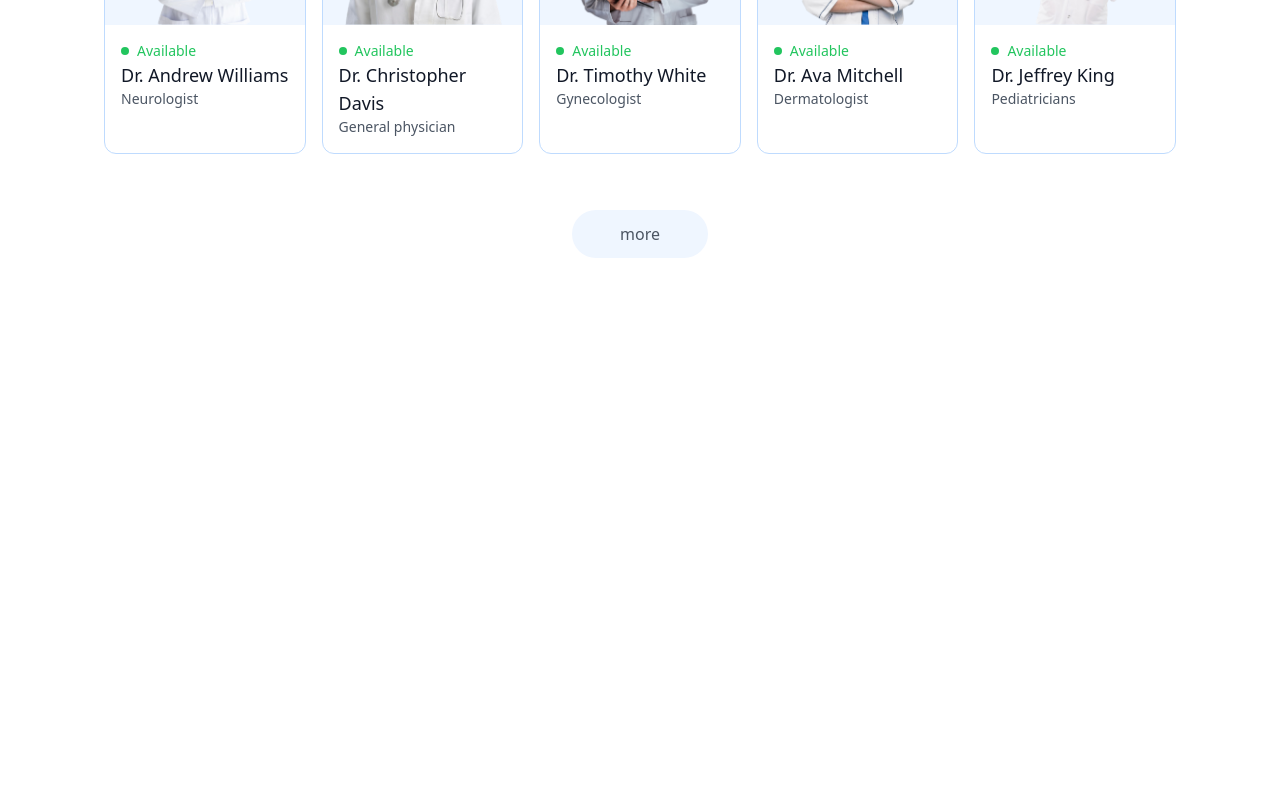
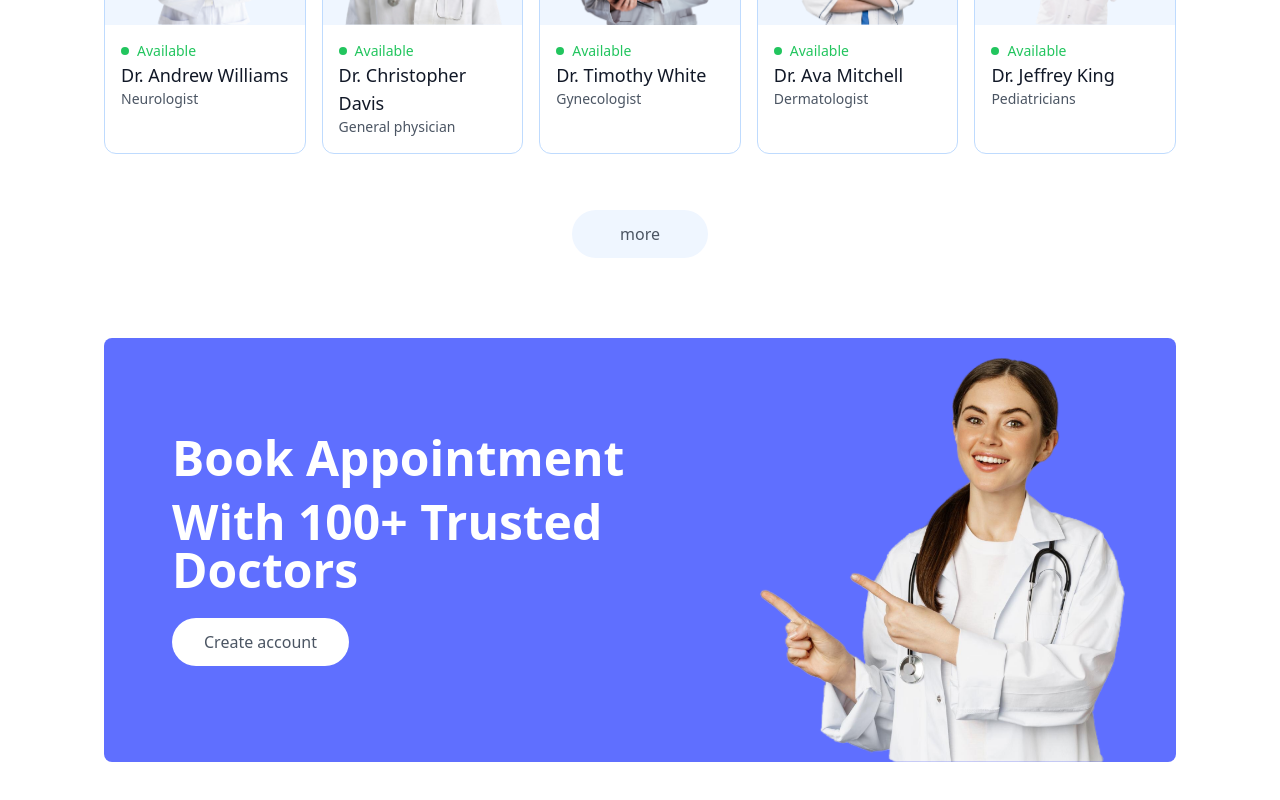
Before and after one commit to KiraCode/doctor-appointment-booking, a React (Vite) app in the folder frontend/: page / in a window 1280 px wide. Shown: the part 1702-2502 px from the top of the page. Before the commit the page ends 2024 px from the top, so only its background shows below. Built offline with nearby package versions, Linux system fonts and the light colour scheme.

Commit message:
banner is added to the website

```diff
--- /dev/null
+++ b/frontend/src/components/Banner.jsx
@@ -0,0 +1,35 @@
+import React from "react";
+import { assets } from "../assets/assets_frontend/assets";
+import { useNavigate } from "react-router-dom";
+
+export default function Banner() {
+  const navigate = useNavigate();
+  return (
+    <div className="flex bg-primary rounded-lg px-6 sm:px-10 md:px-14 lg:px-12 my-20 md:mx-10">
+      {/* Left side */}
+      <div className="flex-1 py-8 sm:py-10 md:py-16 lg:py-24 lg:pl-5">
+        <div className="text-xl sm:text-2xl md:text-3xl lg:text-5xl font-semibold text-white">
+          <p>Book Appointment</p>
+          <p className="mt-4">With 100+ Trusted Doctors</p>
+        </div>
+        <button
+          onClick={() => {
+            navigate("/login");
+            scrollTo(0, 0);
+          }}
+          className="bg-white text-sm sm:text-base text-gray-600 px-8 py-3 rounded-full mt-6 hover:scale-105 transition-all"
+        >
+          Create account
+        </button>
+      </div>
+      {/* Right side */}
+      <div className="hidden md:block md:w-1/2 lg:w-[370px] relative">
+        <img
+          className="w-full absolute bottom-0 right-0 max-w-md"
+          src={assets.appointment_img}
+          alt=""
+        />
+      </div>
+    </div>
+  );
+}
--- a/frontend/src/pages/Home.jsx
+++ b/frontend/src/pages/Home.jsx
@@ -2,6 +2,7 @@
 import Header from "../components/Header";
 import SpecialityMenu from "../components/SpecialityMenu";
 import TopDoctors from "../components/TopDoctors";
+import Banner from "../components/Banner";
 
 export default function Home() {
   return (
@@ -9,6 +10,7 @@
       <Header />
       <SpecialityMenu />
       <TopDoctors />
+      <Banner />
     </div>
   );
 }
```
